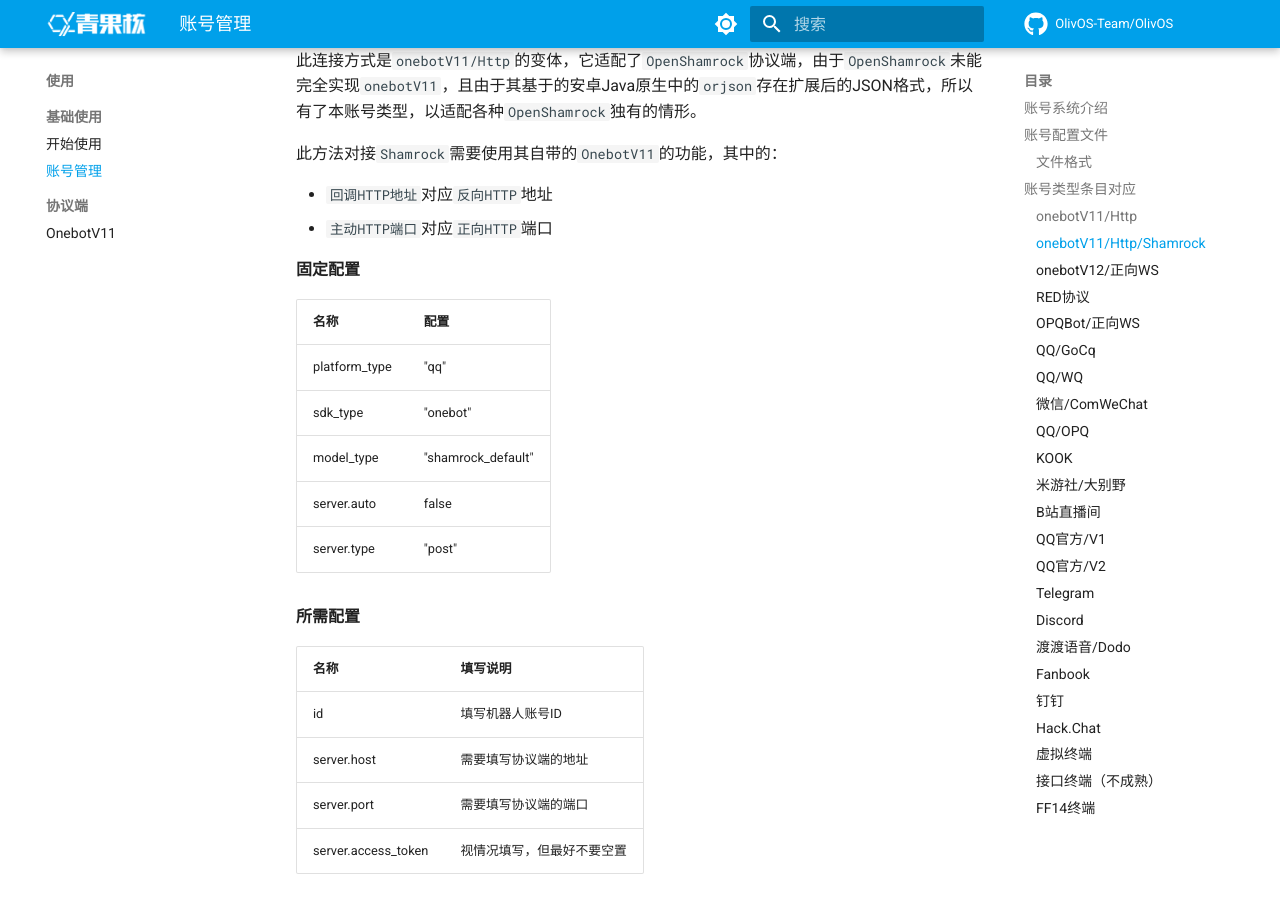
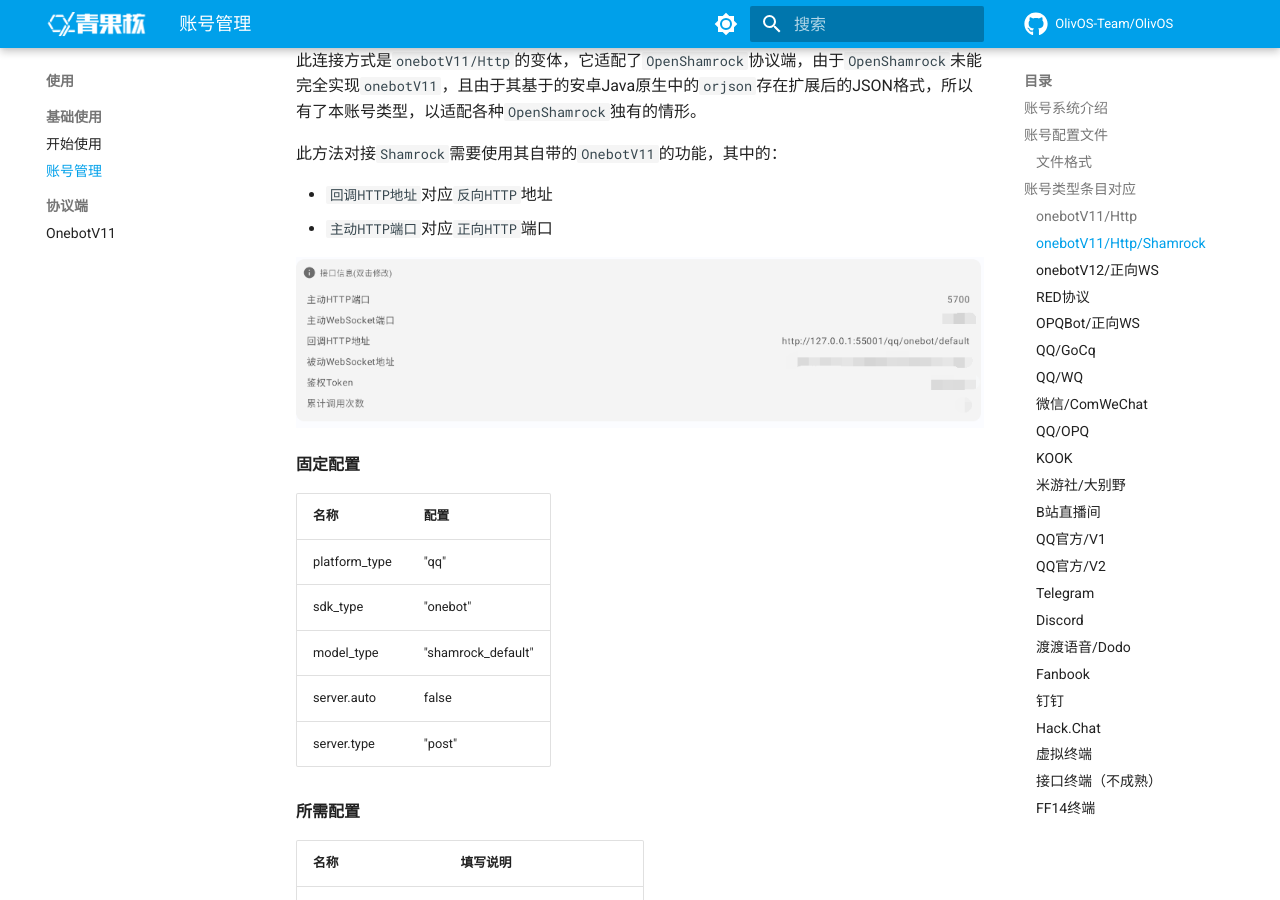
Before and after one commit to OlivOS-Team/OlivOSDoc, an MkDocs documentation site: the page built from docs/User/Account.md, in a window 1280 px wide and 900 px high, scrolled down 3170 px. Built offline with MkDocs 1.6.1 and Material for MkDocs 9.7.7, drawn with Linux system fonts in a browser that asks for light colours; comment, search, counter and statistics services are not loaded.

Commit message:
新增说明

```diff
--- a/docs/User/Account.md
+++ b/docs/User/Account.md
@@ -100,6 +100,8 @@
 
 + `回调HTTP地址`对应`反向HTTP`地址
 + `主动HTTP端口`对应`正向HTTP`端口
+
+![001](/img/User_Account_001.png)
 
 **固定配置**
 
```
Also changed, not shown: docs/img/User_Account_001.png (added).
